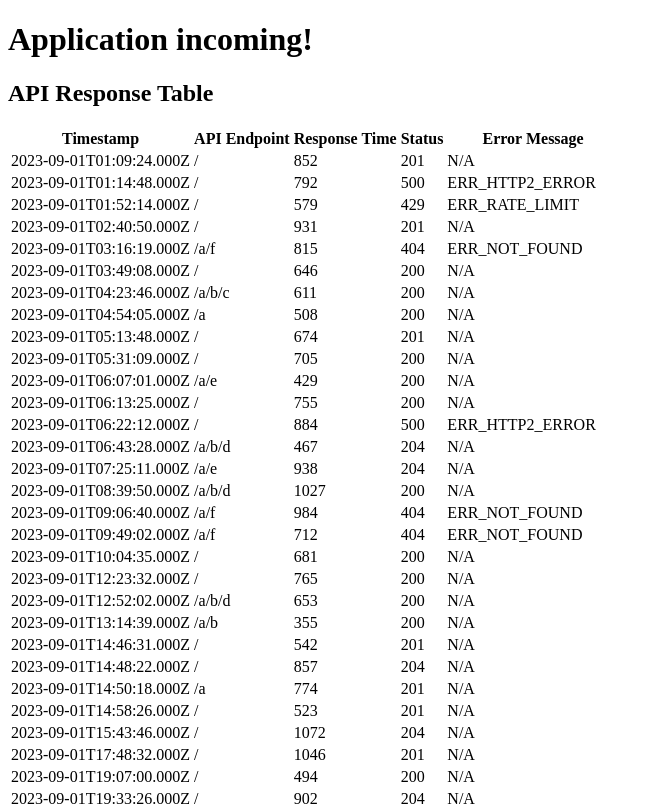
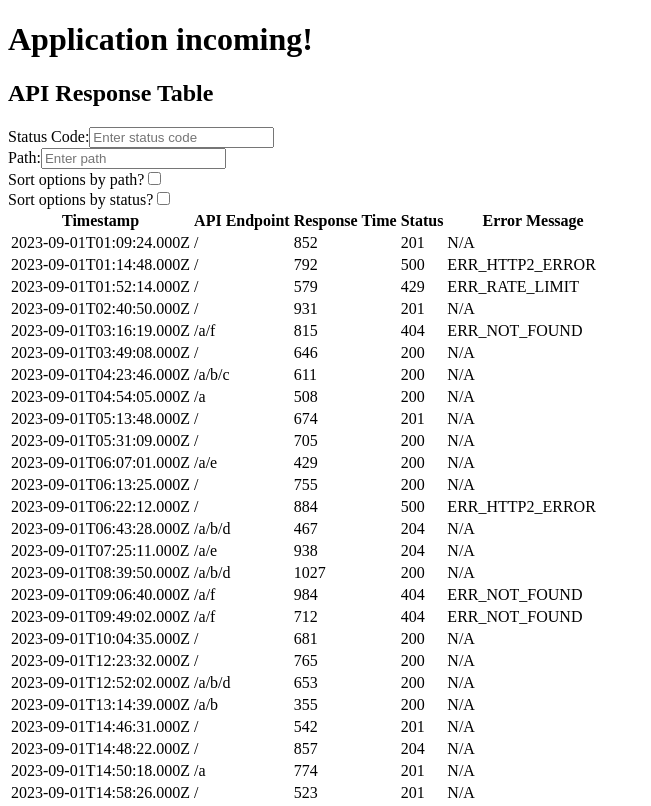
Before and after one commit to qshaner/Postman, a React (Create React App) app: page / in a window 1280 px wide. Shown: the top 806 px of the page, without its empty margins (0-651 px from the left). Built offline with nearby package versions, Linux system fonts and the light colour scheme.

Commit message:
basic filters based on text input added. Status code, path, and sorting options by path and status

```diff
--- a/package.json
+++ b/package.json
@@ -13,6 +13,7 @@
     "devDependencies": {
         "@babel/runtime": "7.13.8",
         "@types/react": "^18.3.12",
+        "mocha": "^10.8.2",
         "typescript": "^4.1.3"
     },
     "scripts": {
--- a/src/components/DataTable.tsx
+++ b/src/components/DataTable.tsx
@@ -12,16 +12,92 @@ type TableData = {
 const DataTable = () => {
 
     const [tableData, setTableData] = useState<TableData[]>([]);
+    const [filteredData, setFilteredData] = useState<TableData[]>([]);
+    const [statusFilter, setStatusFilter] = useState<string>('');
+    const [pathFilter, setPathFilter] = useState<string>("");
+    const [sortedOptions, setSortedOptions] = useState<boolean>(false)
+    const [sortedStatus, setSortedStatus] = useState<boolean>(false);
 
     useEffect(()=> {
-        setTableData(data)
-    }, []);
+        setTableData(data);
+        setFilteredData(data);
+        }, []);
 
-console.log("DATA: ", data)
+const onFilter =()=> {
+   let filtered = tableData;
+
+   //status code filter
+    if(statusFilter){
+        filtered = (filteredData.filter(item => item.status_code.toString() === statusFilter))
+    }
+
+    //path filter
+    if(pathFilter) {
+        //fix this so it's exclusive instead of inclusive
+        //or make this into a dropdown
+        filtered = (filteredData.filter(item => item.path.toLowerCase().includes(pathFilter.toLowerCase())))
+    }
+
+    //sort data by path
+    if(sortedOptions) {
+        filtered = filtered.sort((a,b)=> a.path.localeCompare(b.path))
+    }
+
+    if(sortedStatus) {
+        filtered = filtered.sort((a,b)=> a.status_code - b.status_code)
+    }
+
+    if(filtered.length > 0 && !sortedStatus && !sortedOptions) {
+    setFilteredData(filtered)
+    }
+
+}
+
+useEffect(()=> {
+    onFilter();
+}, [statusFilter, pathFilter, sortedOptions, sortedStatus])
 
 return (
     <div>
       <h2>API Response Table</h2>
+      <div>
+        <label>Status Code:
+            <input
+            type="text"
+            value={statusFilter}
+            onChange={(e)=> setStatusFilter(e.target.value)}
+            placeholder="Enter status code"
+            />
+        </label>
+      </div>
+      <div>
+        <label>Path:
+            <input
+            type="text"
+            value={pathFilter}
+            onChange={(e)=>setPathFilter(e.target.value)}
+            placeholder="Enter path"
+            />
+        </label>
+      </div>
+      <div>
+        <label>Sort options by path?
+            <input
+            type="checkbox"
+            checked={sortedOptions}
+            onChange={(e)=> setSortedOptions(e.target.checked)}
+            />
+        </label>
+      </div>
+      <div>
+        <label>Sort options by status?
+            <input
+            type="checkbox"
+            checked={sortedStatus}
+            onChange={(e)=> setSortedStatus(e.target.checked)}
+            />
+        </label>
+      </div>
       <table>
         <thead>
           <tr>
@@ -33,7 +109,7 @@ return (
           </tr>
         </thead>
         <tbody>
-          {tableData.map((item, index) => (
+          {filteredData && filteredData.map((item, index) => (
             <tr key={index}>
               <td>{item.timestamp}</td>
               <td>{item.path}</td>
@@ -42,6 +118,9 @@ return (
               <td>{item?.error || 'N/A'}</td>
             </tr>
           ))}
+          {filteredData.length === 0 &&
+          <div>No data returned for search parameters</div>
+          }
         </tbody>
       </table>
     </div>
```
Also changed, not shown: 1 other file (tests, documents, lock files or other folders).
